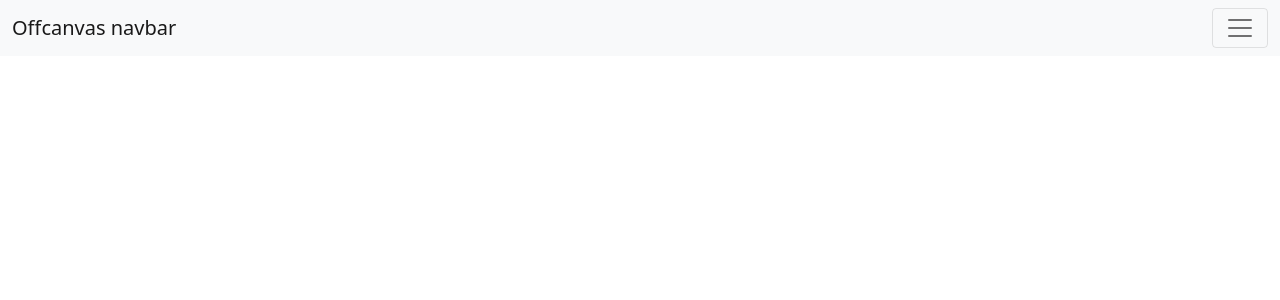
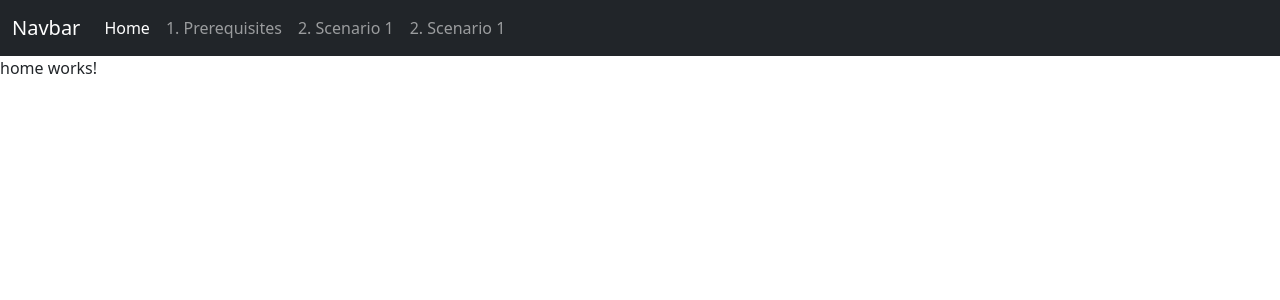
Before and after one commit to henro47/ITRI625-Metasploit-Blog, an Angular app: page / in a window 1280 px wide. Shown: the top 300 px of the page. Built offline with nearby package versions, Linux system fonts and the light colour scheme.

Commit message:
NavBar added with routing

```diff
--- a/src/app/app-routing.module.ts
+++ b/src/app/app-routing.module.ts
@@ -1,7 +1,16 @@
 import { NgModule } from '@angular/core';
 import { RouterModule, Routes } from '@angular/router';
+import {HomeComponent} from './component/home/home.component' ;
+import {PrereqComponent} from './component/prereq/prereq.component';
+import { ScenOneComponent } from './component/scen-one/scen-one.component';
+import { ScenTwoComponent } from './component/scen-two/scen-two.component';
 
-const routes: Routes = [];
+const routes: Routes = [
+  {path:'', component: HomeComponent},
+  {path:'prereq', component: PrereqComponent},
+  {path:'scen-one', component: ScenOneComponent},
+  {path:'scen-two', component: ScenTwoComponent}
+];
 
 @NgModule({
   imports: [RouterModule.forRoot(routes)],
--- a/src/app/app.component.html
+++ b/src/app/app.component.html
@@ -1,32 +1,25 @@
+<nav class="navbar navbar-expand-lg navbar-dark bg-dark">
   <div class="container-fluid">
-  <nav class="navbar navbar-light bg-light fixed-top">
-    <div class="container-fluid">
-      <a class="navbar-brand" href="#">Offcanvas navbar</a>
-      <button class="navbar-toggler" type="button" data-bs-toggle="offcanvas" data-bs-target="#offcanvasNavbar" aria-controls="offcanvasNavbar">
+    <a class="navbar-brand" routerLink="">Navbar</a>
+    <button class="navbar-toggler" type="button" data-bs-toggle="collapse" data-bs-target="#navbarNav" aria-controls="navbarNav" aria-expanded="false" aria-label="Toggle navigation">
       <span class="navbar-toggler-icon"></span>
     </button>
-      <div class="offcanvas offcanvas-end" tabindex="-1" id="offcanvasNavbar" aria-labelledby="offcanvasNavbarLabel">
-        <div class="offcanvas-header">
-          <h5 class="offcanvas-title" id="offcanvasNavbarLabel">Offcanvas</h5>
-          <button type="button" class="btn-close text-reset" data-bs-dismiss="offcanvas" aria-label="Close"></button>
-        </div>
-        <div class="offcanvas-body">
-          <ul class="navbar-nav justify-content-end flex-grow-1 pe-3">
+    <div class="collapse navbar-collapse" id="navbarNav">
+      <ul class="navbar-nav">
         <li class="nav-item">
-              <a class="nav-link active" aria-current="page" href="#">{{ocHome}}</a>
+          <a class="nav-link active" aria-current="page" routerLink="">{{navHome}}</a>
         </li>
         <li class="nav-item">
-              <a class="nav-link" aria-current="page" href="#">{{ocPrereq}}</a>
+          <a class="nav-link" routerLink="prereq">{{navPreReq}}</a>
         </li>
         <li class="nav-item">
-              <a class="nav-link" aria-current="page" href="#">{{ocScenOne}}</a>
+          <a class="nav-link" routerLink="scen-one">{{navScenOne}}</a>
         </li>
         <li class="nav-item">
-              <a class="nav-link" aria-current="page" href="#">{{ocScenTwo}}</a>
+          <a class="nav-link" routerLink="scen-two">{{navScenOne}}</a>
         </li>
       </ul>
     </div>
   </div>
-    </div>
 </nav>
-</div>
+<router-outlet></router-outlet>
--- a/src/app/app.component.ts
+++ b/src/app/app.component.ts
@@ -7,9 +7,9 @@ import { Component } from '@angular/core';
 })
 export class AppComponent {
   title = 'ITRI625-Metasploit-Blog';
-  ocHome = 'Home' ;
-  ocPrereq = 'Prerequisites' ;
-  ocScenOne = 'Scenario 1' ;
-  ocScenTwo = 'Scenario 2' ;
+  navHome = 'Home' ;
+  navPreReq = '1. Prerequisites' ;
+  navScenOne = '2. Scenario 1' ;
+  navScenTwo = '3. Scenario 2' ;
 
 }
```
Lines whose indentation alone changed are shown as unchanged.
